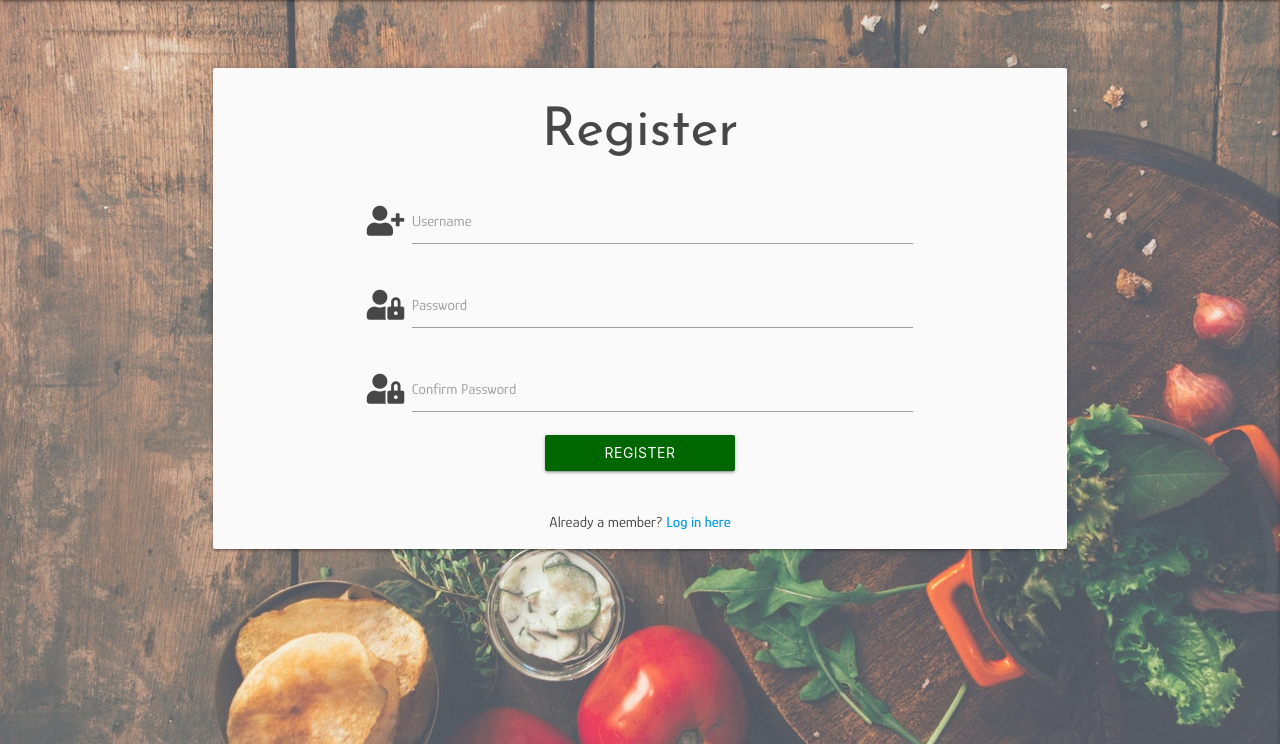
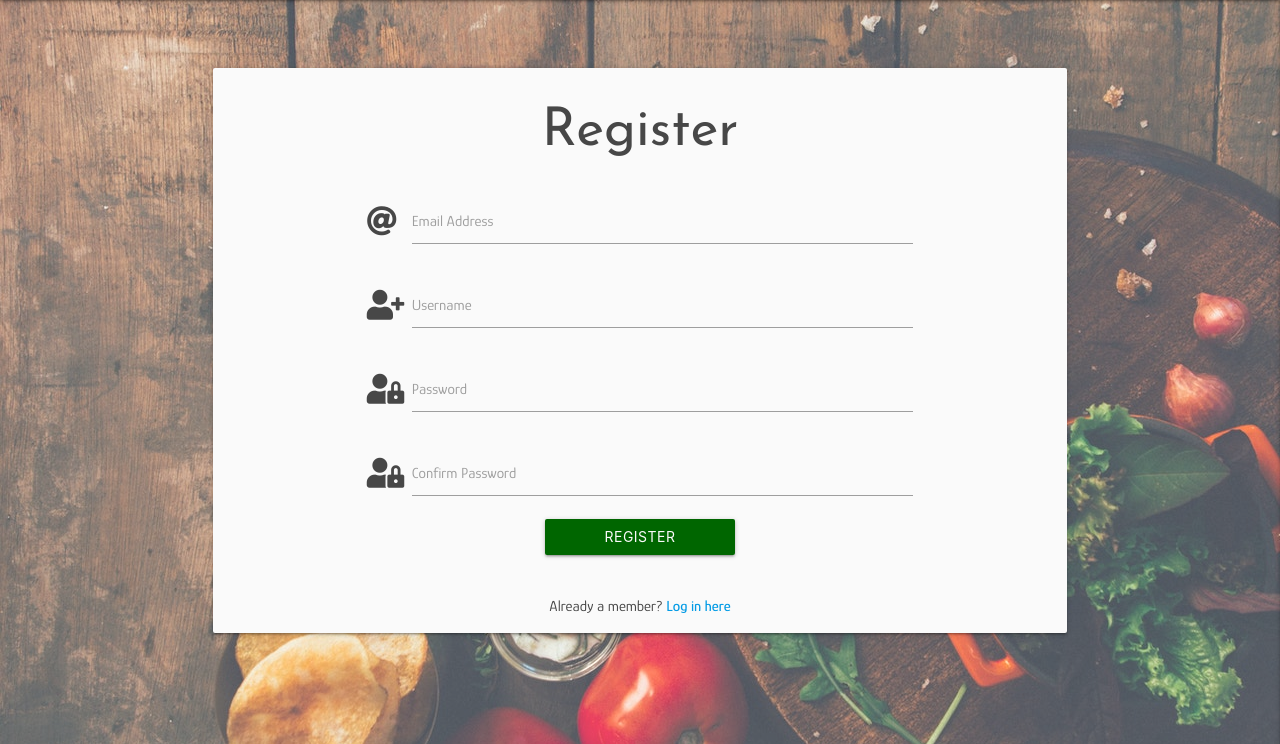
Before and after one commit to tealhorizon87/ms3_cookbook, a Flask app: page /register in a window 1280 px wide. Shown: the part 56-800 px from the top of the page. Run offline with Flask 2, Linux system fonts and the light colour scheme; some libraries are stand-ins or nearby versions.

Commit message:
Order recipes by date and limit to 20
  - sort the recipes by date and limit the return to 20 items
  - add the recipe's author to the preview card on home page
  - adjust the height of the cards so they are uniform
  - add an email input to the register form for owner-user interaction

```diff
--- a/app.py
+++ b/app.py
@@ -21,7 +21,7 @@ mongo = PyMongo(app)
 
 @app.route("/")
 def home():
-    recipes = list(mongo.db.recipes.find({"is_private": "off"}))
+    recipes = list(mongo.db.recipes.find({"is_private": "off"}).sort("date_created", -1).limit(20))
     return render_template("home.html", recipes = recipes)
 
 
@@ -43,6 +43,7 @@ def register():
             return redirect(url_for("register"))
 
         register = {
+            "email": request.form.get("email"),
             "username": request.form.get("username").lower(),
             "password": generate_password_hash(request.form.get("password"))
         }
--- a/static/css/style.css
+++ b/static/css/style.css
@@ -91,6 +91,10 @@ nav li a {
 
 .tile {
   width: 30%;
+}
+
+.fixed-height {
+  height: 180px;
 }
 
 #flashMessages {
--- a/templates/home.html
+++ b/templates/home.html
@@ -16,9 +16,10 @@
       {% for recipe in recipes %}
         <a class="tile" href="{{ url_for('recipe', recipe_id = recipe._id) }}">
           <div class="card-panel hoverable">
-            <div class="card-content">
+            <div class="card-content fixed-height">
               <h4 class="card-title">{{ recipe.recipe_title }}</h4>
               <p>{{ recipe.recipe_description }}</p>
+              <p>Uploaded by: {{ recipe.created_by }}</p>
             </div>
           </div>
         </a>
--- a/templates/register.html
+++ b/templates/register.html
@@ -15,22 +15,32 @@
       <div class="row">
         <form class="col s10 m8 offset-m2" action="{{ url_for('register') }}" method="POST">
           <div class="row">
+            <!-- emial input -->
+            <div class="input-field col s12">
+              <i class="fas fa-at prefix"></i>
+              <input id="email" name="email" type="email"  minlength="5"
+                maxlength="40" pattern="[a-zA-Z0-9]{5,40}$" class="validate" required>
+              <label for="username">Email Address</label>
+            </div>
+            <!-- username selection -->
             <div class="input-field col s12">
               <i class="fas fa-user-plus prefix"></i>
               <input id="username" name="username" type="text"  minlength="5"
-                maxlength="15" pattern="[a-zA-Z0-9]{5-15}$" class="validate" required>
+                maxlength="15" pattern="[a-zA-Z0-9]{5,15}$" class="validate" required>
               <label for="username">Username</label>
             </div>
+            <!-- password selection -->
             <div class="input-field col s12">
               <i class="fas fa-user-lock prefix"></i>
               <input id="password" name="password" type="password"  minlength="5"
-                maxlength="15" pattern="[a-zA-Z0-9]{5-15}$" class="validate" required>
+                maxlength="15" pattern="[a-zA-Z0-9]{5,15}$" class="validate" required>
               <label for="password">Password</label>
             </div>
+            <!-- password verification -->
             <div class="input-field col s12">
               <i class="fas fa-user-lock prefix"></i>
               <input id="password-confirm" name="password-confirm" type="password"  minlength="5"
-                maxlength="15" pattern="[a-zA-Z0-9]{5-15}$" class="validate" required>
+                maxlength="15" pattern="[a-zA-Z0-9]{5,15}$" class="validate" required>
               <label for="password-confirm">Confirm Password</label>
             </div>
             <button type="submit" name="button" class="btn col s4 offset-s4">Register</button>
```
Also changed, not shown: static/img/cookies1.jpg (added).
